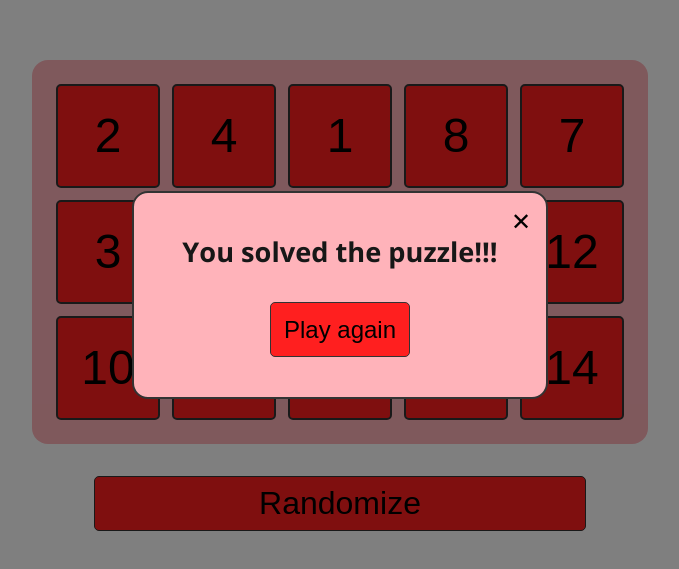
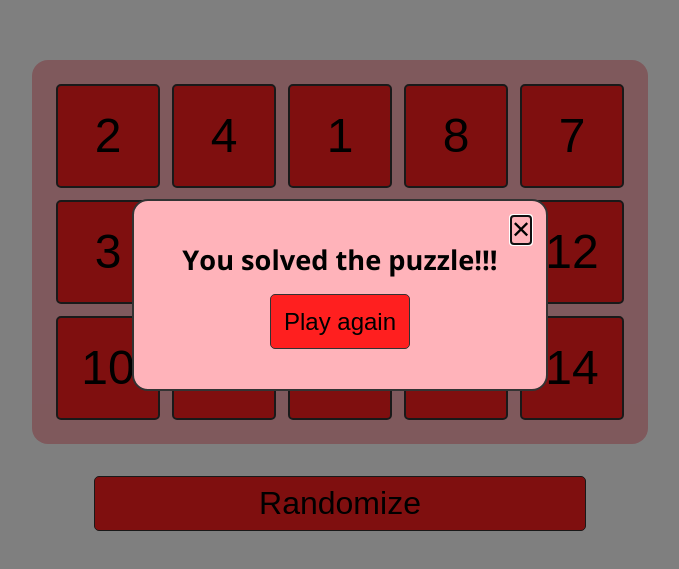
Before and after one commit to Skjesper/15-puzzle, a Next.js app: page / in a window 1280 px wide. Shown: the part 105-674 px from the top of the page, without its empty margins (300-979 px from the left). Built offline with nearby package versions, Linux system fonts and the light colour scheme.

Commit message:
added screenreader/a11y to modal

```diff
--- a/src/components/ui/Modal/Modal.module.css
+++ b/src/components/ui/Modal/Modal.module.css
@@ -1,3 +1,21 @@
+.dialog {
+  border: none;
+  padding: 0;
+  background: transparent;
+  max-width: 100vw;
+  max-height: 100vh;
+  width: 100vw;
+  height: 100vh;
+  margin: 0;
+  display: flex;
+  justify-content: center;
+  align-items: center;
+}
+
+.dialog::backdrop {
+  background-color: rgba(0, 0, 0, 0.5);
+}
+
 .modalContainer {
   position: relative;
   display: flex;
@@ -13,25 +31,11 @@ border-radius: 16px;
   border: 2.5px solid #333;
 }
 
-.overlay {
-  position: fixed;
-  top: 0;
-  left: 0;
-  right: 0;
-  bottom: 0;
-  background-color: rgba(0, 0, 0, 0.5);
-  display: flex;
-  justify-content: center;
-  align-items: center;
-  z-index: 1000;
-}
-
 .header {
   display: flex;
   justify-content: center;
   align-items: center;
   padding: 0;
-  margin-top: 0;
 }
 
 .title {
@@ -52,7 +56,7 @@ border: 2.5px solid #333;
 }
 
 .content {
-  padding: 2rem 0 0 0;
+  padding: 1rem 0 0 0;
 }
 
 @media (min-width: 768px) {
--- a/src/components/ui/Modal/Modal.tsx
+++ b/src/components/ui/Modal/Modal.tsx
@@ -1,6 +1,5 @@
-// src/components/ui/Modal/Modal.tsx
 import styles from './Modal.module.css';
-import React from 'react';
+import React, { useEffect, useRef } from 'react';
 
 interface ModalProps {
   isOpen: boolean;
@@ -10,22 +9,89 @@ interface ModalProps {
 }
 
 const Modal: React.FC<ModalProps> = ({ isOpen, onClose, title, children }) => {
+  const dialogRef = useRef<HTMLDialogElement>(null);
+  const previousFocusRef = useRef<HTMLElement | null>(null);
+
+  useEffect(() => {
+    const dialog = dialogRef.current;
+    if (!dialog) return;
+
+    if (isOpen) {
+      previousFocusRef.current = document.activeElement as HTMLElement;
+      dialog.showModal();
+
+      const closeButton = dialog.querySelector('[aria-label="Close dialog"]') as HTMLElement;
+      closeButton?.focus();
+
+      document.body.style.overflow = 'hidden';
+    } else {
+      dialog.close();
+      document.body.style.overflow = 'unset';
+      previousFocusRef.current?.focus();
+    }
+
+    return () => {
+      document.body.style.overflow = 'unset';
+    };
+  }, [isOpen]);
+
+  useEffect(() => {
+    const dialog = dialogRef.current;
+    if (!dialog) return;
+
+    const handleClose = () => {
+      onClose();
+    };
+
+    dialog.addEventListener('close', handleClose);
+    return () => dialog.removeEventListener('close', handleClose);
+  }, [onClose]);
+
+  const handleBackdropClick = (event: React.MouseEvent<HTMLDialogElement>) => {
+    const dialog = dialogRef.current;
+    if (!dialog) return;
+
+    const rect = dialog.getBoundingClientRect();
+    const isInDialog = (
+      rect.top <= event.clientY &&
+      event.clientY <= rect.top + rect.height &&
+      rect.left <= event.clientX &&
+      event.clientX <= rect.left + rect.width
+    );
+
+    if (!isInDialog) {
+      onClose();
+    }
+  };
+
   if (!isOpen) return null;
 
   return (
-    <div className={styles.overlay} onClick={onClose}>
-      <div className={styles.modalContainer} onClick={(e) => e.stopPropagation()}>
-          <button className={styles.closeButton} onClick={onClose}>
-            ✕
+    <dialog
+      ref={dialogRef}
+      className={styles.dialog}
+      onClick={handleBackdropClick}
+      aria-labelledby="modal-title"
+      aria-describedby="modal-content"
+    >
+      <div className={styles.modalContainer}>
+        <header className={styles.header}>
+          <h1 id="modal-title" className={styles.title}>{title}</h1>
+          <button
+            className={styles.closeButton}
+            onClick={onClose}
+            aria-label="Close dialog"
+            type="button"
+          >
+            <span aria-hidden="true">✕</span>
           </button>
-        <div className={styles.header}>
-          <h2 className={styles.title}>{title}</h2>
-        </div>
-        <div className={styles.content}>
+        </header>
+
+        <main id="modal-content" className={styles.content}>
           {children}
-        </div>
+        </main>
       </div>
-    </div>
+    </dialog>
   );
 };
 
```
Lines whose indentation alone changed are shown as unchanged.
